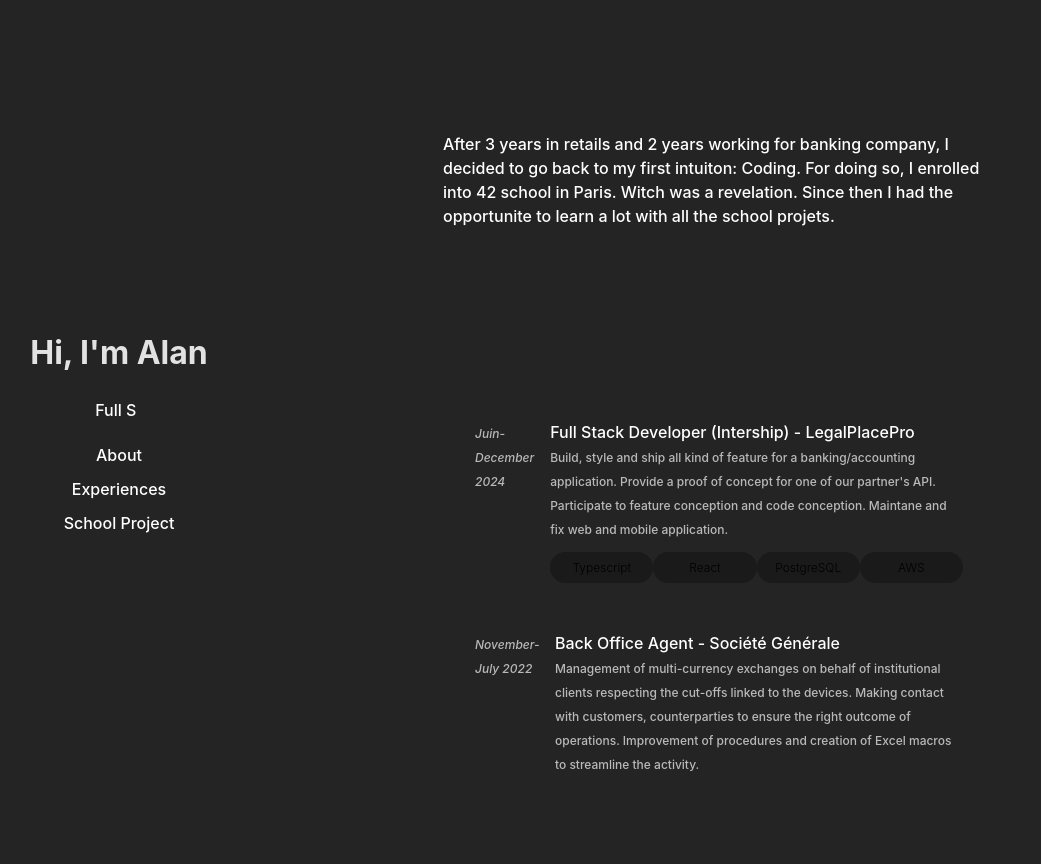
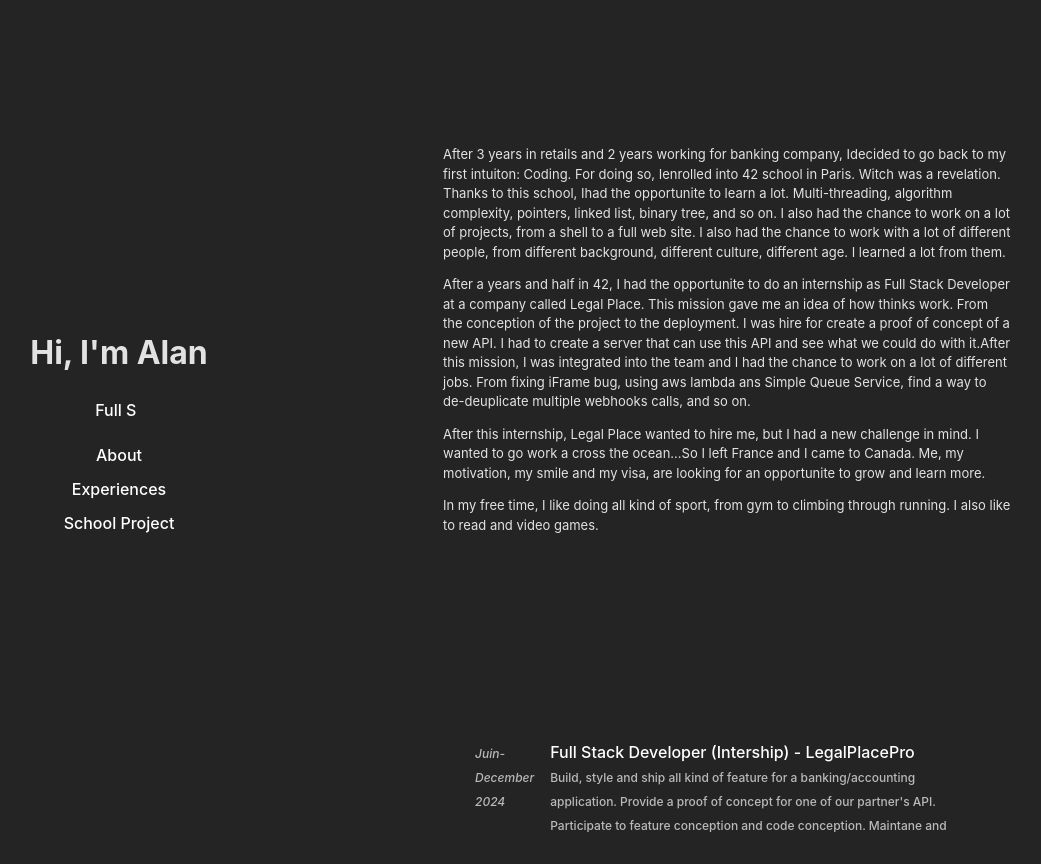
Before and after one commit to AlanBoulesteix/portfolio, a React (Vite) app: page / in a window 1280 px wide. Shown: the whole page, without its empty margins (217-1258 px from the left). Built offline with nearby package versions, Linux system fonts and the light colour scheme.

Commit message:
Refacto About

```diff
--- /dev/null
+++ b/src/component/About/About.styles.css
@@ -0,0 +1,3 @@
+p {
+  font-size: small;
+}
--- a/src/component/About/About.tsx
+++ b/src/component/About/About.tsx
@@ -1,13 +1,13 @@
+import { ABOUTPARAGRAPHS } from '../../constant/about';
+import './About.styles.css';
+
 function About() {
   return (
     <>
       <div id="about" className="section">
-        <a>
-          After 3 years in retails and 2 years working for banking company, I
-          decided to go back to my first intuiton: Coding. For doing so, I
-          enrolled into 42 school in Paris. Witch was a revelation. Since then I
-          had the opportunite to learn a lot with all the school projets.
-        </a>
+      {ABOUTPARAGRAPHS.map((paragraph, index) => (
+        <p key={index}>{paragraph}</p>
+      ))}
       </div>
     </>
   );
--- /dev/null
+++ b/src/constant/about.ts
@@ -0,0 +1,20 @@
+export const ABOUTPARAGRAPHS = [
+"After 3 years in retails and 2 years working for banking company, I\
+decided to go back to my first intuiton: Coding. For doing so, I\
+enrolled into 42 school in Paris. Witch was a revelation. Thanks to this school, I\
+had the opportunite to learn a lot. Multi-threading, algorithm complexity, pointers, linked list, binary tree, and so on. \
+I also had the chance to work on a lot of projects, from a shell to a full web site. \
+I also had the chance to work with a lot of different people, from different background, different culture, different age. \
+I learned a lot from them.",
+
+"After a years and half in 42, I had the opportunite to do an internship as Full Stack Developer at a company called Legal Place. \
+This mission gave me an idea of how thinks work. From the conception of the project to the deployment. \
+I was hire for create a proof of concept of a new API. I had to create a server that can use this API and see what we could do with it.\
+After this mission, I was integrated into the team and I had the chance to work on a lot of different jobs. \
+From fixing iFrame bug, using aws lambda ans Simple Queue Service, find a way to de-deuplicate multiple webhooks calls, and so on.",
+
+"After this internship, Legal Place wanted to hire me, but I had a new challenge in mind. I wanted to go work a cross the ocean...\
+So I left France and I came to Canada. Me, my motivation, my smile and my visa, are looking for an opportunite to grow and learn more.",
+
+"In my free time, I like doing all kind of sport, from gym to climbing through running. I also like to read and video games."
+];
```
